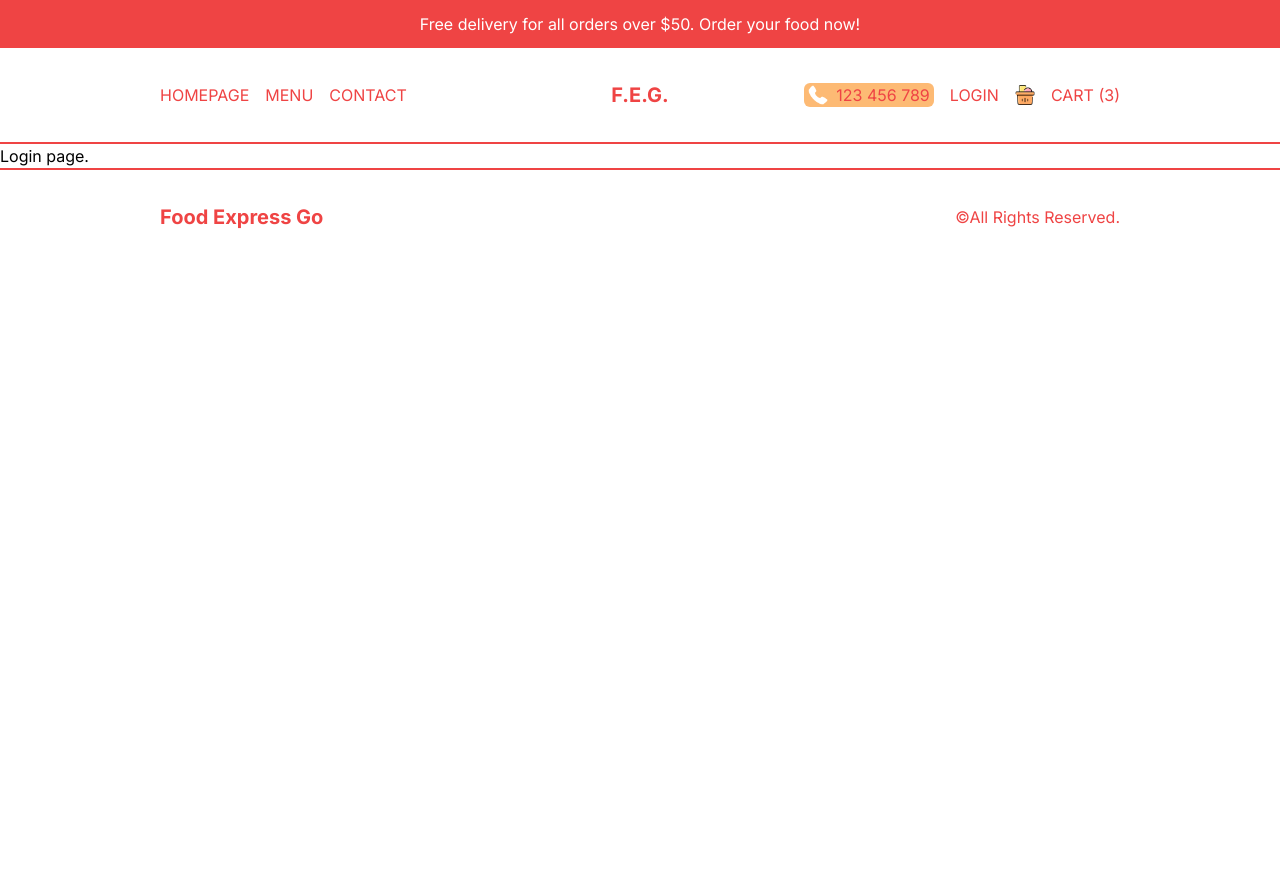
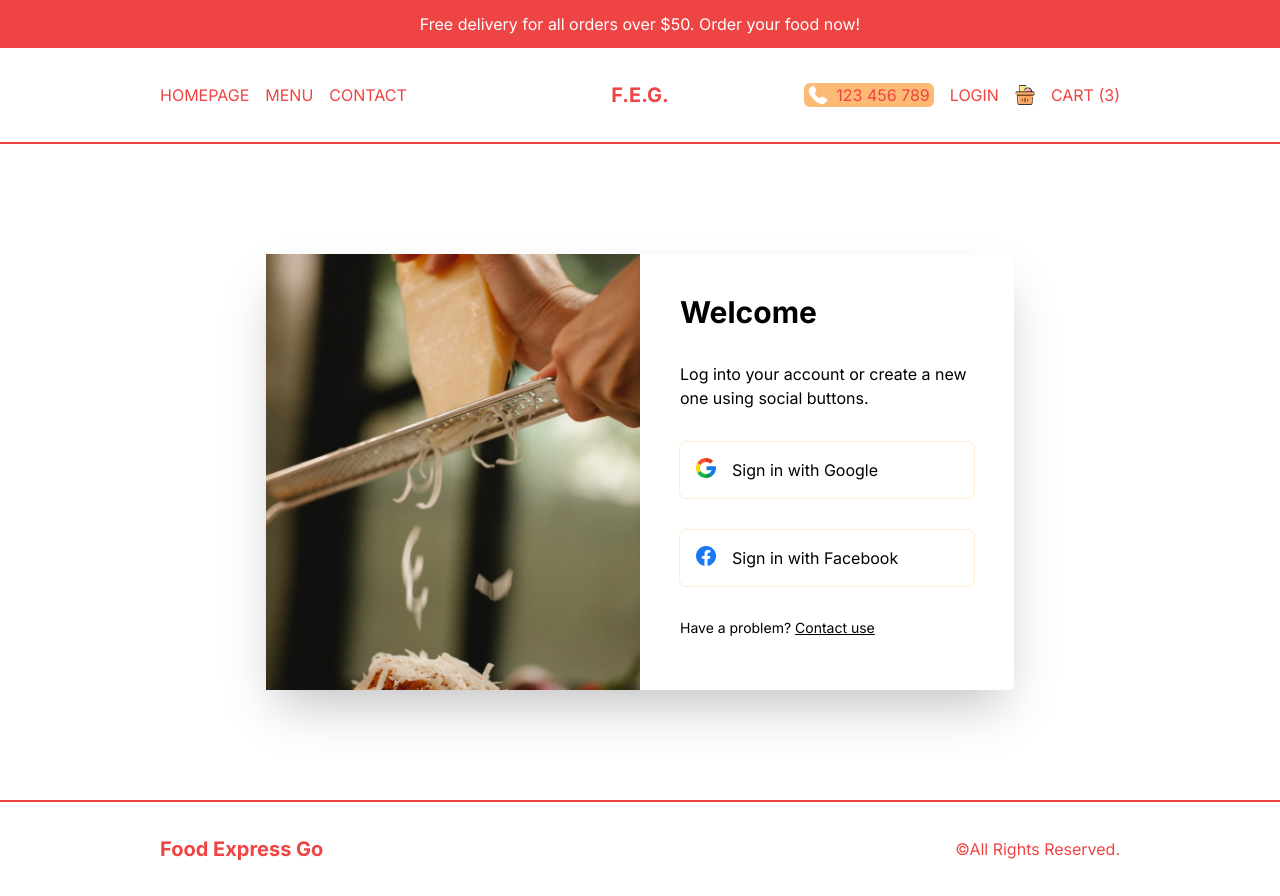
Before and after one commit to ctasbihas/FoodExpressGo, a Next.js app: page /login in a window 1280 px wide. Before the commit the page ends 800 px from the top, so only its background shows below. Built offline with nearby package versions, Linux system fonts and the light colour scheme.

Commit message:
Login page added

```diff
--- a/src/app/login/page.tsx
+++ b/src/app/login/page.tsx
@@ -1,11 +1,54 @@
-import React from 'react';
+import Image from "next/image";
+import Link from "next/link";
 
 const LoginPage = () => {
-    return (
-        <div>
-            Login page.
-        </div>
-    );
+	return (
+		<div className="p-4 h-[calc(100vh-6rem)] md:h-[calc(100vh-9rem)] flex items-center justify-center">
+			{/* BOX */}
+			<div className="h-full shadow-2xl rounded-md flex flex-col md:flex-row md:h-[70%] md:w-full lg:w-[60%] 2xl:w-1/2">
+				{/* IMAGE CONTAINER */}
+				<div className="relative h-1/3 w-full md:h-full md:w-1/2">
+					<Image
+						src="/loginBg.png"
+						alt=""
+						fill
+						className="object-cover"
+					/>
+				</div>
+				{/* FORM CONTAINER */}
+				<div className="p-10 flex flex-col gap-8 md:w-1/2">
+					<h1 className="text-xl font-bold xl:text-3xl">Welcome</h1>
+					<p>
+						Log into your account or create a new one using social
+						buttons.
+					</p>
+					<button className="flex gap-4 p-4 ring-1 ring-orange-100 rounded-md">
+						<Image
+							src="/google.png"
+							alt=""
+							width={20}
+							height={20}
+							className="object-contain"
+						/>
+						<span>Sign in with Google</span>
+					</button>
+					<button className="flex gap-4 p-4 ring-1 ring-orange-100 rounded-md">
+						<Image
+							src="/facebook.png"
+							alt=""
+							width={20}
+							height={20}
+							className="object-contain"
+						/>
+						<span>Sign in with Facebook</span>
+					</button>
+					<p className="text-sm">
+						Have a problem? <Link className="underline" href="/">Contact use</Link>
+					</p>
+				</div>
+			</div>
+		</div>
+	);
 };
 
 export default LoginPage;
```
